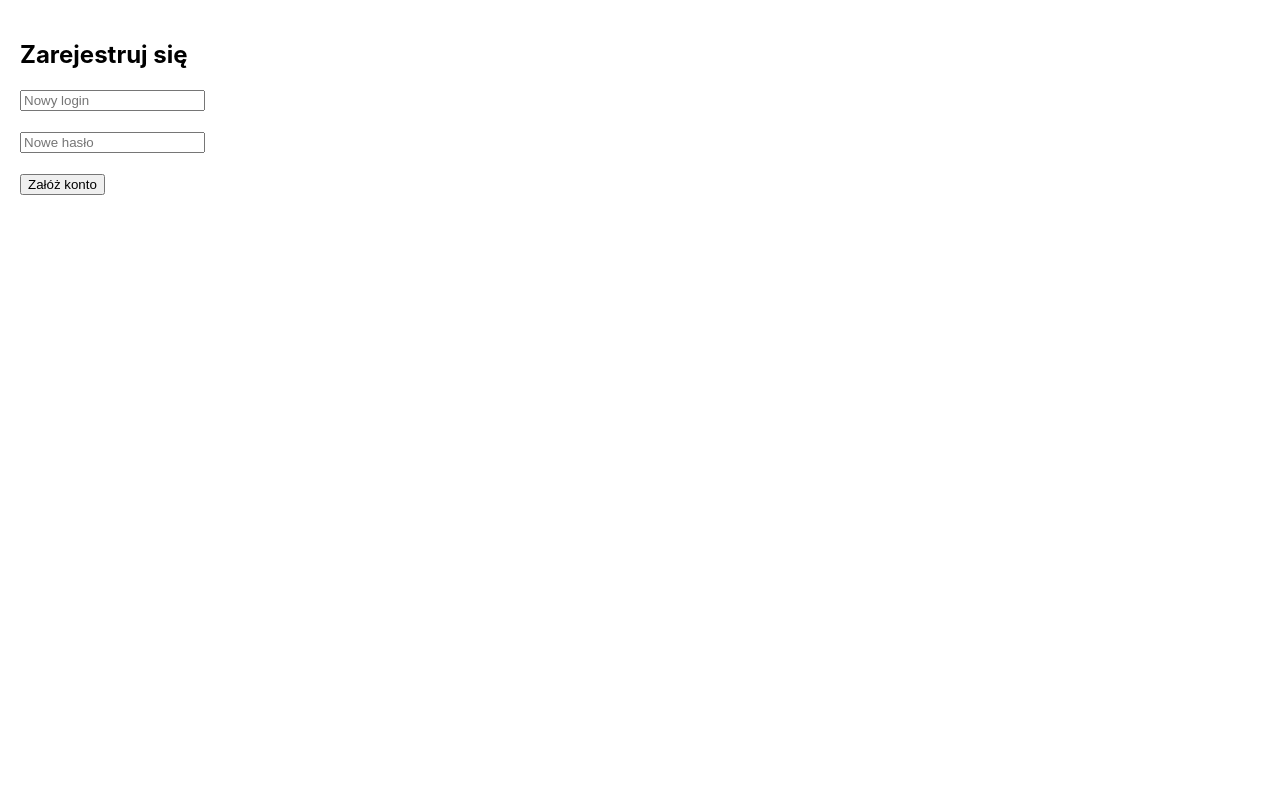
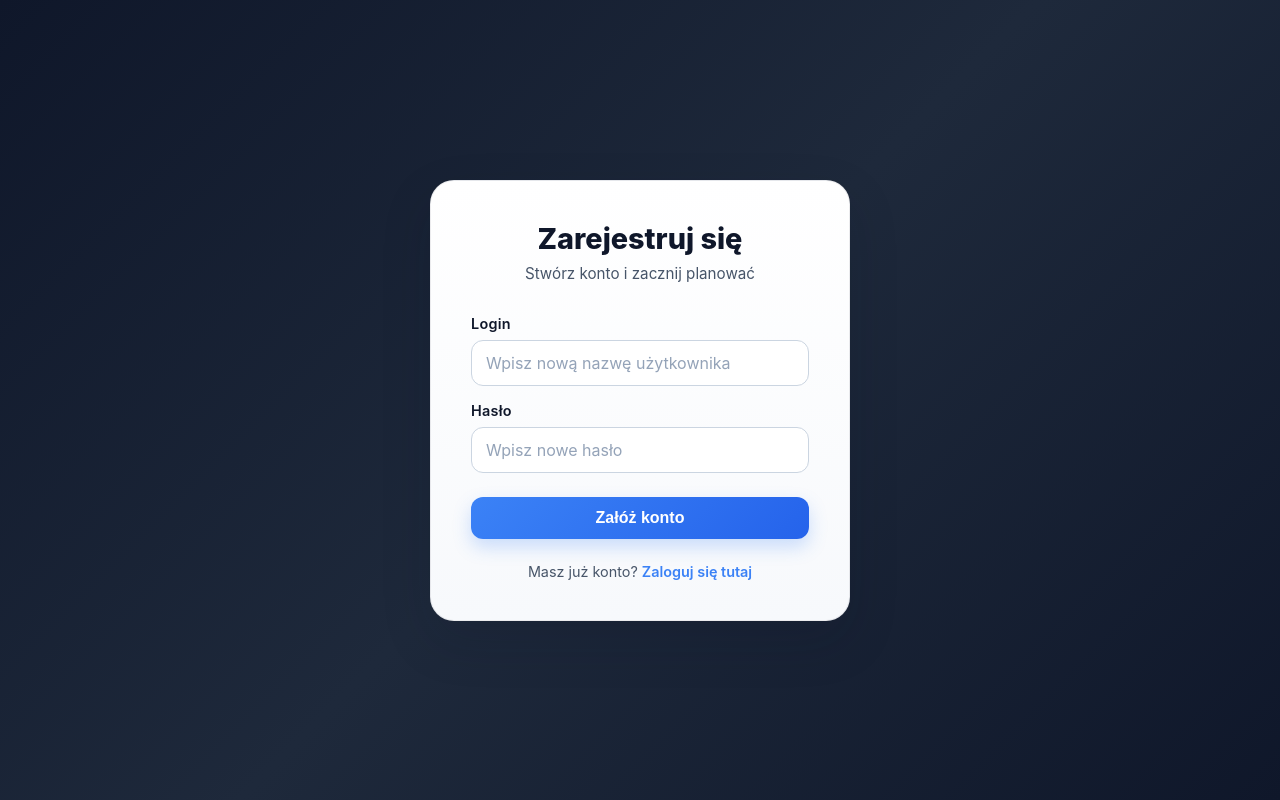
Before and after one commit to marcelwojdat/LighterSchedule, a React (Create React App) app in the folder lighterschedule_front/: page /register in a window 1280 px wide. Built offline with nearby package versions, Linux system fonts and the light colour scheme.

Commit message:
feat: style whole log-in page

```diff
--- a/lighterschedule_front/src/components/Login.js
+++ b/lighterschedule_front/src/components/Login.js
@@ -1,6 +1,7 @@
 import React, { useState } from 'react';
 import Auth from './Auth';
 import { useNavigate, Link } from 'react-router-dom';
+import styles from './Login.module.css';
 
 const Login = () => {
   const [username, setUsername] = useState('');
@@ -23,31 +24,50 @@ const Login = () => {
   };
 
   return (
-    <div style={{ padding: '20px' }}>
-      <h2>Zaloguj się</h2>
-      <form onSubmit={handleSubmit}>
-        <div>
-          <label>Login: </label>
+    <div className={styles.loginPage}>
+      <div className={styles.loginContainer}>
+        <div className={styles.loginHeader}>
+          <h2 className={styles.loginTitle}>Zaloguj się</h2>
+          <p className={styles.loginSubtitle}>Wróć do swojego grafiku pracy</p>
+        </div>
+
+        {error && <div className={styles.errorMessage}>{error}</div>}
+
+        <form className={styles.loginForm} onSubmit={handleSubmit}>
+          <div className={styles.formGroup}>
+            <label htmlFor="username">Login</label>
             <input
+              id="username"
               type="text"
+              placeholder="Wpisz swoją nazwę użytkownika"
               value={username}
               onChange={(e) => setUsername(e.target.value)}
             />
           </div>
-        <br />
-        <div>
-          <label>Hasło: </label>
+
+          <div className={styles.formGroup}>
+            <label htmlFor="password">Hasło</label>
             <input
+              id="password"
               type="password"
+              placeholder="Wpisz swoje hasło"
               value={password}
               onChange={(e) => setPassword(e.target.value)}
             />
           </div>
-        <br />
-        <button type="submit">Zaloguj</button>
+
+          <button className={styles.loginButton} type="submit">
+            Zaloguj
+          </button>
         </form>
-    <p>Nie masz konta? <Link to="/register">Zarejestruj się tutaj</Link></p>
-      {error && <p style={{ color: 'red' }}>{error}</p>}
+
+        <div className={styles.loginFooter}>
+          <p>
+            Nie masz konta?{' '}
+            <Link to="/register">Zarejestruj się tutaj</Link>
+          </p>
+        </div>
+      </div>
     </div>
   );
 };
--- /dev/null
+++ b/lighterschedule_front/src/components/Login.module.css
@@ -0,0 +1,163 @@
+.loginPage {
+  min-height: 100vh;
+  display: flex;
+  flex-direction: column;
+  justify-content: center;
+  align-items: center;
+  background: linear-gradient(135deg, #0f172a 0%, #1e293b 50%, #0f172a 100%);
+  padding: 20px;
+}
+
+.loginContainer {
+  width: 100%;
+  max-width: 420px;
+  background: linear-gradient(180deg, #ffffff 0%, #f7f9fc 100%);
+  border-radius: 24px;
+  border: 1px solid rgba(15, 23, 42, 0.08);
+  box-shadow: 0 20px 50px rgba(15, 23, 42, 0.15);
+  padding: 40px;
+}
+
+.loginHeader {
+  margin-bottom: 32px;
+  text-align: center;
+}
+
+.loginTitle {
+  margin: 0 0 8px;
+  font-size: 1.8rem;
+  font-weight: 800;
+  color: #0f172a;
+}
+
+.loginSubtitle {
+  font-size: 0.95rem;
+  color: #475569;
+  margin: 0;
+}
+
+.loginForm {
+  display: flex;
+  flex-direction: column;
+  gap: 16px;
+}
+
+.formGroup {
+  display: flex;
+  flex-direction: column;
+  gap: 8px;
+}
+
+.formGroup label {
+  font-size: 0.9rem;
+  font-weight: 600;
+  color: #0f172a;
+  letter-spacing: 0.02em;
+}
+
+.formGroup input {
+  padding: 12px 14px;
+  border-radius: 12px;
+  border: 1px solid #cbd5e1;
+  background: #ffffff;
+  color: #0f172a;
+  font-size: 1rem;
+  transition: all 0.2s ease;
+  font-family: inherit;
+}
+
+.formGroup input:focus {
+  outline: none;
+  border-color: #3b82f6;
+  box-shadow: 0 0 0 3px rgba(59, 130, 246, 0.1);
+  background: #ffffff;
+}
+
+.formGroup input::placeholder {
+  color: #94a3b8;
+}
+
+.loginButton {
+  padding: 12px 24px;
+  margin-top: 8px;
+  border-radius: 12px;
+  border: none;
+  background: linear-gradient(135deg, #3b82f6 0%, #2563eb 100%);
+  color: #ffffff;
+  font-size: 1rem;
+  font-weight: 700;
+  cursor: pointer;
+  transition: all 0.3s ease;
+  box-shadow: 0 8px 18px rgba(59, 130, 246, 0.25);
+}
+
+.loginButton:hover {
+  transform: translateY(-2px);
+  box-shadow: 0 12px 28px rgba(59, 130, 246, 0.35);
+}
+
+.loginButton:active {
+  transform: translateY(0);
+  box-shadow: 0 4px 12px rgba(59, 130, 246, 0.25);
+}
+
+.errorMessage {
+  padding: 12px 14px;
+  border-radius: 12px;
+  background: #fee2e2;
+  border: 1px solid #fecaca;
+  color: #b91c1c;
+  font-size: 0.9rem;
+  margin-bottom: 8px;
+  animation: slideDown 0.3s ease;
+}
+
+@keyframes slideDown {
+  from {
+    opacity: 0;
+    transform: translateY(-10px);
+  }
+  to {
+    opacity: 1;
+    transform: translateY(0);
+  }
+}
+
+.loginFooter {
+  margin-top: 24px;
+  text-align: center;
+  font-size: 0.9rem;
+  color: #475569;
+}
+
+.loginFooter p {
+  margin: 0;
+}
+
+.loginFooter a {
+  color: #3b82f6;
+  text-decoration: none;
+  font-weight: 600;
+  transition: all 0.2s ease;
+}
+
+.loginFooter a:hover {
+  color: #2563eb;
+  text-decoration: underline;
+}
+
+@media (max-width: 640px) {
+  .loginContainer {
+    padding: 32px 24px;
+    max-width: 100%;
+  }
+
+  .loginTitle {
+    font-size: 1.5rem;
+  }
+
+  .loginButton {
+    padding: 14px 20px;
+    font-size: 1.1rem;
+  }
+}
--- a/lighterschedule_front/src/components/Register.js
+++ b/lighterschedule_front/src/components/Register.js
@@ -1,6 +1,7 @@
 import React, { useState } from 'react';
 import Auth from './Auth';
-import { useNavigate } from 'react-router-dom';
+import { useNavigate, Link } from 'react-router-dom';
+import styles from './Register.module.css';
 
 const Register = () => {
   const [username, setUsername] = useState('');
@@ -21,26 +22,54 @@ const Register = () => {
   };
 
   return (
-    <div style={{ padding: '20px' }}>
-      <h2>Zarejestruj się</h2>
-      <form onSubmit={handleRegister}>
+    <div className={styles.registerPage}>
+      <div className={styles.registerContainer}>
+        <div className={styles.registerHeader}>
+          <h2 className={styles.registerTitle}>Zarejestruj się</h2>
+          <p className={styles.registerSubtitle}>Stwórz konto i zacznij planować</p>
+        </div>
+
+        {message && (
+          <div className={message.includes('Rejestracja udana') ? styles.successMessage : styles.errorMessage}>
+            {message}
+          </div>
+        )}
+
+        <form className={styles.registerForm} onSubmit={handleRegister}>
+          <div className={styles.formGroup}>
+            <label htmlFor="username">Login</label>
             <input
+              id="username"
               type="text"
-          placeholder="Nowy login"
+              placeholder="Wpisz nową nazwę użytkownika"
               value={username}
               onChange={(e) => setUsername(e.target.value)}
             />
-        <br /><br />
+          </div>
+
+          <div className={styles.formGroup}>
+            <label htmlFor="password">Hasło</label>
             <input
+              id="password"
               type="password"
-          placeholder="Nowe hasło"
+              placeholder="Wpisz nowe hasło"
               value={password}
               onChange={(e) => setPassword(e.target.value)}
             />
-        <br /><br />
-        <button type="submit">Załóż konto</button>
+          </div>
+
+          <button className={styles.registerButton} type="submit">
+            Załóż konto
+          </button>
         </form>
-      {message && <p>{message}</p>}
+
+        <div className={styles.registerFooter}>
+          <p>
+            Masz już konto?{' '}
+            <Link to="/login">Zaloguj się tutaj</Link>
+          </p>
+        </div>
+      </div>
     </div>
   );
 };
--- /dev/null
+++ b/lighterschedule_front/src/components/Register.module.css
@@ -0,0 +1,174 @@
+.registerPage {
+  min-height: 100vh;
+  display: flex;
+  flex-direction: column;
+  justify-content: center;
+  align-items: center;
+  background: linear-gradient(135deg, #0f172a 0%, #1e293b 50%, #0f172a 100%);
+  padding: 20px;
+}
+
+.registerContainer {
+  width: 100%;
+  max-width: 420px;
+  background: linear-gradient(180deg, #ffffff 0%, #f7f9fc 100%);
+  border-radius: 24px;
+  border: 1px solid rgba(15, 23, 42, 0.08);
+  box-shadow: 0 20px 50px rgba(15, 23, 42, 0.15);
+  padding: 40px;
+}
+
+.registerHeader {
+  margin-bottom: 32px;
+  text-align: center;
+}
+
+.registerTitle {
+  margin: 0 0 8px;
+  font-size: 1.8rem;
+  font-weight: 800;
+  color: #0f172a;
+}
+
+.registerSubtitle {
+  font-size: 0.95rem;
+  color: #475569;
+  margin: 0;
+}
+
+.registerForm {
+  display: flex;
+  flex-direction: column;
+  gap: 16px;
+}
+
+.formGroup {
+  display: flex;
+  flex-direction: column;
+  gap: 8px;
+}
+
+.formGroup label {
+  font-size: 0.9rem;
+  font-weight: 600;
+  color: #0f172a;
+  letter-spacing: 0.02em;
+}
+
+.formGroup input {
+  padding: 12px 14px;
+  border-radius: 12px;
+  border: 1px solid #cbd5e1;
+  background: #ffffff;
+  color: #0f172a;
+  font-size: 1rem;
+  transition: all 0.2s ease;
+  font-family: inherit;
+}
+
+.formGroup input:focus {
+  outline: none;
+  border-color: #3b82f6;
+  box-shadow: 0 0 0 3px rgba(59, 130, 246, 0.1);
+  background: #ffffff;
+}
+
+.formGroup input::placeholder {
+  color: #94a3b8;
+}
+
+.registerButton {
+  padding: 12px 24px;
+  margin-top: 8px;
+  border-radius: 12px;
+  border: none;
+  background: linear-gradient(135deg, #3b82f6 0%, #2563eb 100%);
+  color: #ffffff;
+  font-size: 1rem;
+  font-weight: 700;
+  cursor: pointer;
+  transition: all 0.3s ease;
+  box-shadow: 0 8px 18px rgba(59, 130, 246, 0.25);
+}
+
+.registerButton:hover {
+  transform: translateY(-2px);
+  box-shadow: 0 12px 28px rgba(59, 130, 246, 0.35);
+}
+
+.registerButton:active {
+  transform: translateY(0);
+  box-shadow: 0 4px 12px rgba(59, 130, 246, 0.25);
+}
+
+.successMessage {
+  padding: 12px 14px;
+  border-radius: 12px;
+  background: #dcfce7;
+  border: 1px solid #bbf7d0;
+  color: #166534;
+  font-size: 0.9rem;
+  margin-bottom: 8px;
+  animation: slideDown 0.3s ease;
+}
+
+.errorMessage {
+  padding: 12px 14px;
+  border-radius: 12px;
+  background: #fee2e2;
+  border: 1px solid #fecaca;
+  color: #b91c1c;
+  font-size: 0.9rem;
+  margin-bottom: 8px;
+  animation: slideDown 0.3s ease;
+}
+
+@keyframes slideDown {
+  from {
+    opacity: 0;
+    transform: translateY(-10px);
+  }
+  to {
+    opacity: 1;
+    transform: translateY(0);
+  }
+}
+
+.registerFooter {
+  margin-top: 24px;
+  text-align: center;
+  font-size: 0.9rem;
+  color: #475569;
+}
+
+.registerFooter p {
+  margin: 0;
+}
+
+.registerFooter a {
+  color: #3b82f6;
+  text-decoration: none;
+  font-weight: 600;
+  transition: all 0.2s ease;
+}
+
+.registerFooter a:hover {
+  color: #2563eb;
+  text-decoration: underline;
+}
+
+@media (max-width: 640px) {
+  .registerContainer {
+    padding: 32px 24px;
+    max-width: 100%;
+  }
+
+  .registerTitle {
+    font-size: 1.5rem;
+  }
+
+  .registerButton {
+    padding: 14px 20px;
+    font-size: 1.1rem;
+  }
+}
--- a/lighterschedule_front/src/index.css
+++ b/lighterschedule_front/src/index.css
@@ -1,3 +1,13 @@
+* {
+  margin: 0;
+  padding: 0;
+  box-sizing: border-box;
+}
+
+html {
+  scroll-behavior: smooth;
+}
+
 body {
   margin: 0;
   font-family: -apple-system, BlinkMacSystemFont, 'Segoe UI', 'Roboto', 'Oxygen',
@@ -5,9 +15,14 @@ body {
     sans-serif;
   -webkit-font-smoothing: antialiased;
   -moz-osx-font-smoothing: grayscale;
+  background: #ffffff;
 }
 
 code {
   font-family: source-code-pro, Menlo, Monaco, Consolas, 'Courier New',
     monospace;
 }
+
+#root {
+  min-height: 100vh;
+}
```
Lines whose indentation alone changed are shown as unchanged.
